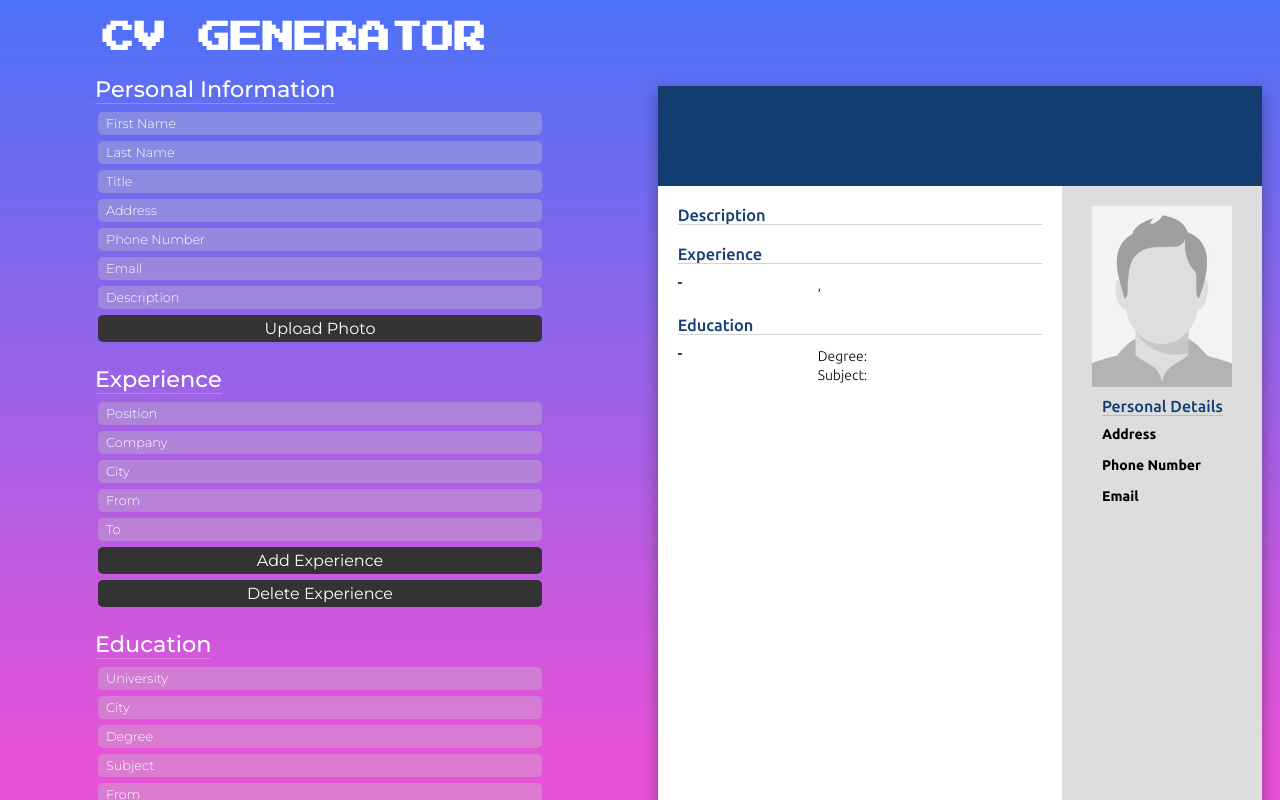
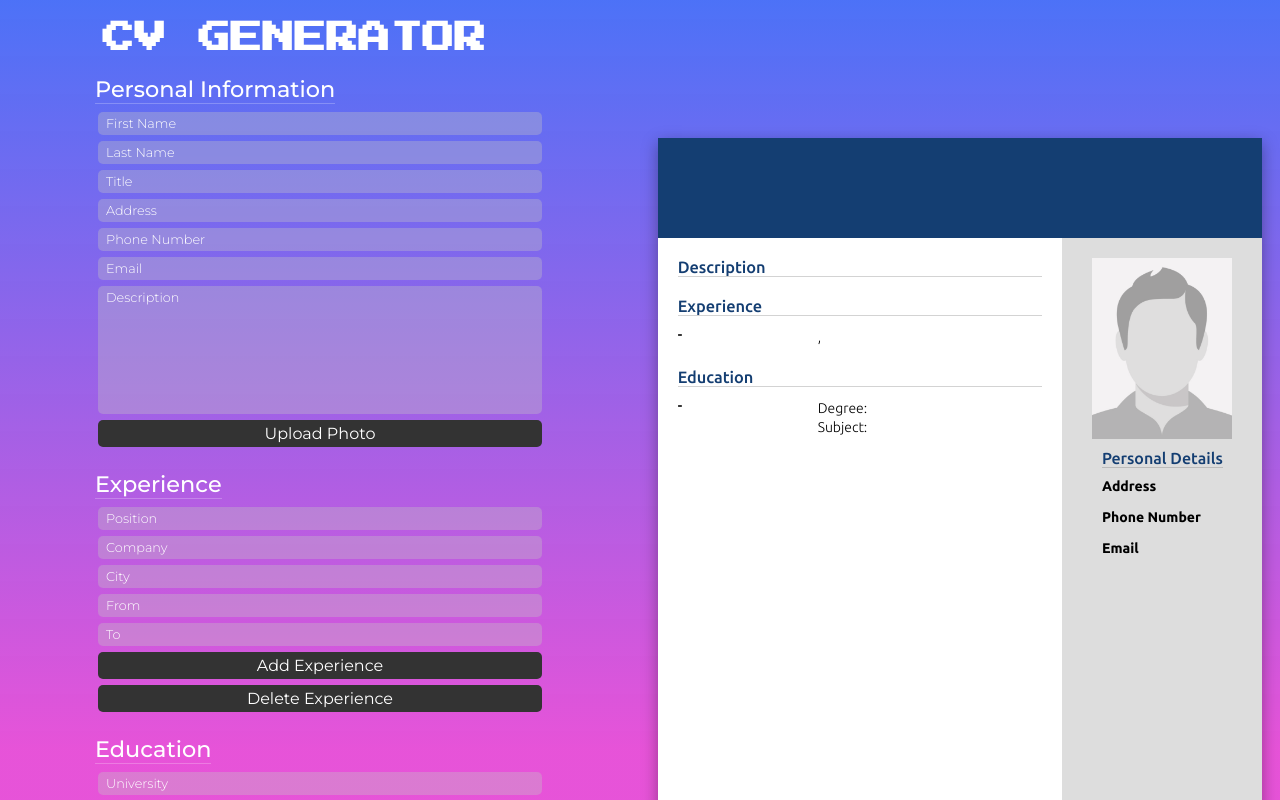
Before and after one commit to oalva-rez/cv-generator, a React (Create React App) app: page / in a window 1280 px wide. Shown: the top 800 px of the page. Built offline with nearby package versions, Linux system fonts and the light colour scheme.

Commit message:
working version

```diff
--- a/src/App.css
+++ b/src/App.css
@@ -66,6 +66,17 @@ legend {
   outline: none;
   margin: 3px;
   padding: 4px 4px 4px 8px;
+}
+textarea {
+  background: rgba(196, 196, 196, 0.35);
+  border-radius: 5px;
+  color: white;
+  border: 0;
+  outline: none;
+  margin: 3px;
+  padding: 4px 4px 4px 8px;
+  overflow: hidden;
+  resize: none;
 }
 #photo {
   display: none;
--- a/src/App.js
+++ b/src/App.js
@@ -1,17 +1,15 @@
+import React, { Component, useState } from "react";
+import ReactDOM from "react-dom";
 import "./App.css";
 import "./Resume.css";
-import React, { Component } from "react";
 import { nanoid } from "nanoid";
 import Experience from "./Experience";
 import Education from "./Education";
 import ExportPDF from "./ExportPDF";
 import exampleImg from "./example-img.jpg";
 
-class App extends Component {
-  constructor(props) {
-    super(props);
-    this.init = {
-      personalInfo: {
+export default function App() {
+  const persInfoInit = {
     fname: "",
     lname: "",
     title: "",
@@ -20,8 +18,10 @@ class App extends Component {
     phone: "",
     email: "",
     description: "",
-      },
-      experience: [
+  };
+  const [personalInfo, setPersonalInfo] = useState(persInfoInit);
+
+  const expInit = [
     {
       id: nanoid(),
       position: "",
@@ -30,8 +30,10 @@ class App extends Component {
       from: "",
       to: "",
     },
-      ],
-      education: [
+  ];
+  const [experience, setExperience] = useState(expInit);
+
+  const eduInit = [
     {
       id: nanoid(),
       university: "",
@@ -41,10 +43,95 @@ class App extends Component {
       from: "",
       to: "",
     },
-      ],
+  ];
+  const [education, setEducation] = useState(eduInit);
+
+  function addEducation() {
+    setEducation((prev) => {
+      return [
+        ...prev,
+        {
+          id: nanoid(),
+          university: "",
+          city: "",
+          degree: "",
+          subject: "",
+          from: "",
+          to: "",
+        },
+      ];
+    });
+  }
+  function addExperience() {
+    setExperience((prev) => {
+      return [
+        ...prev,
+        {
+          id: nanoid(),
+          position: "",
+          company: "",
+          city: "",
+          from: "",
+          to: "",
+        },
+      ];
+    });
+  }
+
+  function deleteExperience() {
+    setExperience((prev) => {
+      return prev.slice(0, -1);
+    });
+  }
+  function deleteEducation() {
+    setEducation((prev) => {
+      return prev.slice(0, -1);
+    });
+  }
+
+  function handleExperienceInput(e, id) {
+    setExperience((prev) => {
+      return prev.map((exp) => {
+        return exp.id === id
+          ? { ...exp, [e.target.name]: e.target.value }
+          : { ...exp };
+      });
+    });
+  }
+  function handleEducationInput(e, id) {
+    setEducation((prev) => {
+      return prev.map((edu) => {
+        return edu.id === id
+          ? { ...edu, [e.target.name]: e.target.value }
+          : { ...edu };
+      });
+    });
+  }
+  function handlePersonalInfoInput(e) {
+    setPersonalInfo((prev) => {
+      return {
+        ...prev,
+        [e.target.name]: e.target.value,
       };
-    this.example = {
-      personalInfo: {
+    });
+  }
+  function handleFileInput(e) {
+    setPersonalInfo((prev) => {
+      const objectURL = URL.createObjectURL(e.target.files[0]);
+      return {
+        ...prev,
+        [e.target.name]: objectURL,
+      };
+    });
+  }
+
+  function clearForm() {
+    setPersonalInfo(persInfoInit);
+    setExperience(expInit);
+    setEducation(eduInit);
+  }
+  function exampleForm() {
+    setPersonalInfo({
       fname: "Andrea",
       lname: "Lizarraga",
       title: "Paralegal",
@@ -54,8 +141,8 @@ class App extends Component {
       email: "andrealiz@email.com",
       description:
         "Lorem ipsum dolor sit amet consectetur adipisicing elit. Illum accusamus nulla libero odit maxime a temporibus nemo. Expedita iste vero perspiciatis iusto. Eum, rerum necessitatibus. Lorem ipsum dolor sit amet consectetur adipisicing elit. Illum accusamus nulla libero odit maxime a temporibus nemo. Expedita iste vero perspiciatis iusto. Eum, rerum necessitatibus.",
-      },
-      experience: [
+    });
+    setExperience([
       {
         id: nanoid(),
         position: "Paralegal",
@@ -88,8 +175,8 @@ class App extends Component {
         from: "2009",
         to: "2012",
       },
-      ],
-      education: [
+    ]);
+    setEducation([
       {
         id: nanoid(),
         university: "Harvard University",
@@ -99,120 +186,8 @@ class App extends Component {
         from: "2012",
         to: "2016",
       },
-      ],
-    };
-    this.state = this.init;
-
-    this.addEducation = this.addEducation.bind(this);
-    this.addExperience = this.addExperience.bind(this);
-    this.deleteExperience = this.deleteExperience.bind(this);
-    this.deleteExperience = this.deleteExperience.bind(this);
-    this.handleExperienceInput = this.handleExperienceInput.bind(this);
-    this.handleEducationInput = this.handleEducationInput.bind(this);
-    this.handlePersonalInfoInput = this.handlePersonalInfoInput.bind(this);
-    this.handleFileInput = this.handleFileInput.bind(this);
-    this.exampleForm = this.exampleForm.bind(this);
-    this.clearForm = this.clearForm.bind(this);
+    ]);
   }
-
-  addEducation() {
-    this.setState((prev) => {
-      return {
-        education: [
-          ...prev.education,
-          {
-            id: nanoid(),
-            university: "",
-            city: "",
-            degree: "",
-            subject: "",
-            from: "",
-            to: "",
-          },
-        ],
-      };
-    });
-  }
-  addExperience() {
-    this.setState((prev) => {
-      return {
-        experience: [
-          ...prev.experience,
-          {
-            id: nanoid(),
-            position: "",
-            company: "",
-            city: "",
-            from: "",
-            to: "",
-          },
-        ],
-      };
-    });
-  }
-  deleteExperience() {
-    this.setState({
-      experience: this.state.experience.slice(0, -1),
-    });
-  }
-  deleteEducation() {
-    this.setState({
-      education: this.state.education.slice(0, -1),
-    });
-  }
-  handleExperienceInput(e, id) {
-    this.setState((prev) => {
-      const newArr = prev.experience.map((exp) => {
-        return exp.id === id
-          ? { ...exp, [e.target.name]: e.target.value }
-          : { ...exp };
-      });
-      return { experience: newArr };
-    });
-  }
-  handleEducationInput(e, id) {
-    this.setState((prev) => {
-      const newArr = prev.education.map((edu) => {
-        return edu.id === id
-          ? { ...edu, [e.target.name]: e.target.value }
-          : { ...edu };
-      });
-      return { education: newArr };
-    });
-  }
-  handlePersonalInfoInput(e) {
-    this.setState((prev) => {
-      return {
-        personalInfo: {
-          ...prev.personalInfo,
-          [e.target.name]: e.target.value,
-        },
-      };
-    });
-  }
-  handleFileInput(e) {
-    this.setState((prev) => {
-      const objectURL = URL.createObjectURL(e.target.files[0]);
-      return {
-        personalInfo: {
-          ...prev.personalInfo,
-          [e.target.name]: objectURL,
-        },
-      };
-    });
-  }
-  handleSubmit(e) {
-    e.preventDefault();
-  }
-  clearForm() {
-    this.setState(this.init);
-  }
-  exampleForm() {
-    this.setState(this.example);
-  }
-  render() {
-    const { experience, education } = this.state;
-    console.log("rendered", this.state.personalInfo);
   return (
     <>
       <header className="app--header">
@@ -221,7 +196,7 @@ class App extends Component {
       <form
         className="input--container"
         onSubmit={(e) => {
-            this.handleSubmit(e);
+          e.preventDefault();
         }}
       >
         <fieldset>
@@ -231,27 +206,27 @@ class App extends Component {
             placeholder="First Name"
             name="fname"
             onChange={(e) => {
-                this.handlePersonalInfoInput(e);
+              handlePersonalInfoInput(e);
             }}
-              value={this.state.personalInfo.fname}
+            value={personalInfo.fname}
           />
           <input
             type="text"
             placeholder="Last Name"
             name="lname"
             onChange={(e) => {
-                this.handlePersonalInfoInput(e);
+              handlePersonalInfoInput(e);
             }}
-              value={this.state.personalInfo.lname}
+            value={personalInfo.lname}
           />
           <input
             type="text"
             placeholder="Title"
             name="title"
             onChange={(e) => {
-                this.handlePersonalInfoInput(e);
+              handlePersonalInfoInput(e);
             }}
-              value={this.state.personalInfo.title}
+            value={personalInfo.title}
           />
 
           <input
@@ -259,36 +234,38 @@ class App extends Component {
             placeholder="Address"
             name="address"
             onChange={(e) => {
-                this.handlePersonalInfoInput(e);
+              handlePersonalInfoInput(e);
             }}
-              value={this.state.personalInfo.address}
+            value={personalInfo.address}
           />
           <input
             type="tel"
             placeholder="Phone Number"
             name="phone"
             onChange={(e) => {
-                this.handlePersonalInfoInput(e);
+              handlePersonalInfoInput(e);
             }}
-              value={this.state.personalInfo.phone}
+            value={personalInfo.phone}
           />
           <input
             type="email"
             placeholder="Email"
             name="email"
             onChange={(e) => {
-                this.handlePersonalInfoInput(e);
+              handlePersonalInfoInput(e);
             }}
-              value={this.state.personalInfo.email}
+            value={personalInfo.email}
           />
-            <input
+          <textarea
+            cols="40"
+            rows="8"
             type="text"
             placeholder="Description"
             name="description"
             onChange={(e) => {
-                this.handlePersonalInfoInput(e);
+              handlePersonalInfoInput(e);
             }}
-              value={this.state.personalInfo.description}
+            value={personalInfo.description}
           />
           <label htmlFor="photo" className="photo-label">
             Upload Photo
@@ -300,25 +277,25 @@ class App extends Component {
             accept="image/png, image/gif, image/jpeg"
             placeholder="Photo"
             onChange={(e) => {
-                this.handleFileInput(e);
+              handleFileInput(e);
             }}
           />
         </fieldset>
         <div className="exp--container">
           <Experience
             experience={experience}
-              handleExperienceInput={this.handleExperienceInput}
+            handleExperienceInput={handleExperienceInput}
           />
           <button
             onClick={() => {
-                this.addExperience();
+              addExperience();
             }}
           >
             Add Experience
           </button>
           <button
             onClick={() => {
-                this.deleteExperience();
+              deleteExperience();
             }}
           >
             Delete Experience
@@ -327,36 +304,40 @@ class App extends Component {
         <div className="edu--container">
           <Education
             education={education}
-              handleEducationInput={this.handleEducationInput}
+            handleEducationInput={handleEducationInput}
           />
           <button
             onClick={() => {
-                this.addEducation();
+              addEducation();
             }}
           >
             Add Education
           </button>
           <button
             onClick={() => {
-                this.deleteEducation();
+              deleteEducation();
             }}
           >
             Delete Education
           </button>
         </div>
       </form>
-        <ExportPDF data={this.state} />
+      <ExportPDF
+        personalInfo={personalInfo}
+        experience={experience}
+        education={education}
+      />
       <div className="actions">
         <button
           onClick={() => {
-              this.exampleForm();
+            exampleForm();
           }}
         >
           Show Example
         </button>
         <button
           onClick={() => {
-              this.clearForm();
+            clearForm();
           }}
         >
           Reset
@@ -366,6 +347,3 @@ class App extends Component {
     </>
   );
 }
-}
-
-export default App;
--- a/src/Experience.js
+++ b/src/Experience.js
@@ -1,12 +1,7 @@
-import React, { Component } from "react";
+import React from "react";
 
-class Experience extends Component {
-  constructor(props) {
-    super(props);
-    this.displayExperience = this.displayExperience.bind(this);
-  }
-  displayExperience() {
-    return this.props.experience.map((exp) => {
+export default function Experience(props) {
+  return props.experience.map((exp) => {
     return (
       <fieldset key={exp.id}>
         <legend>Experience</legend>
@@ -15,7 +10,7 @@ class Experience extends Component {
           placeholder="Position"
           value={exp.position}
           onChange={(e) => {
-              this.props.handleExperienceInput(e, exp.id);
+            props.handleExperienceInput(e, exp.id);
           }}
           name="position"
         />
@@ -24,7 +19,7 @@ class Experience extends Component {
           placeholder="Company"
           value={exp.company}
           onChange={(e) => {
-              this.props.handleExperienceInput(e, exp.id);
+            props.handleExperienceInput(e, exp.id);
           }}
           name="company"
         />
@@ -34,7 +29,7 @@ class Experience extends Component {
           value={exp.city}
           name="city"
           onChange={(e) => {
-              this.props.handleExperienceInput(e, exp.id);
+            props.handleExperienceInput(e, exp.id);
           }}
         />
         <input
@@ -43,7 +38,7 @@ class Experience extends Component {
           value={exp.from}
           name="from"
           onChange={(e) => {
-              this.props.handleExperienceInput(e, exp.id);
+            props.handleExperienceInput(e, exp.id);
           }}
         />
         <input
@@ -52,16 +47,10 @@ class Experience extends Component {
           value={exp.to}
           name="to"
           onChange={(e) => {
-              this.props.handleExperienceInput(e, exp.id);
+            props.handleExperienceInput(e, exp.id);
           }}
         />
       </fieldset>
     );
   });
 }
-  render() {
-    return <div>{this.displayExperience()}</div>;
-  }
-}
-
-export default Experience;
```
Also changed, not shown: src/ExportPDF.js (+4 -8 lines), 1 other file (tests, documents, lock files or other folders). Lines whose indentation alone changed are shown as unchanged.
